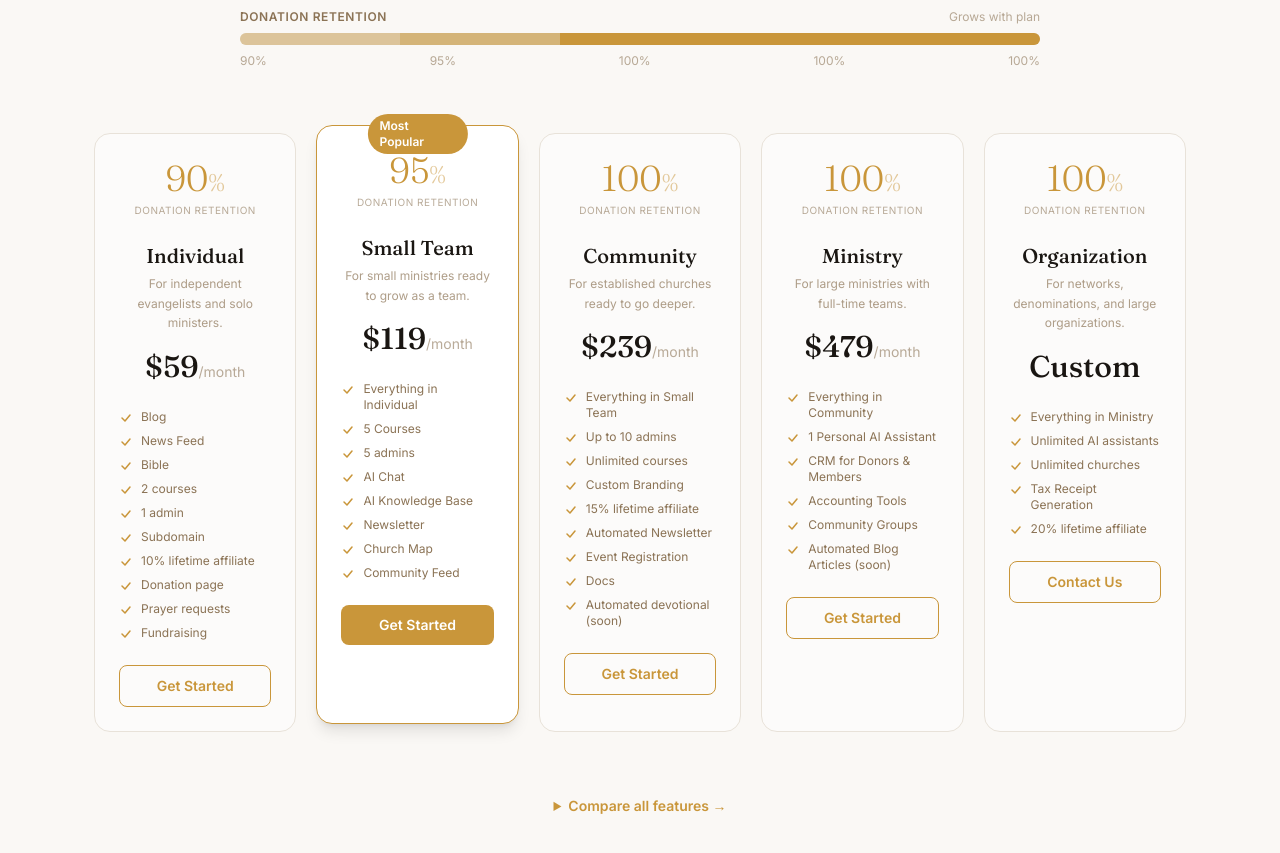
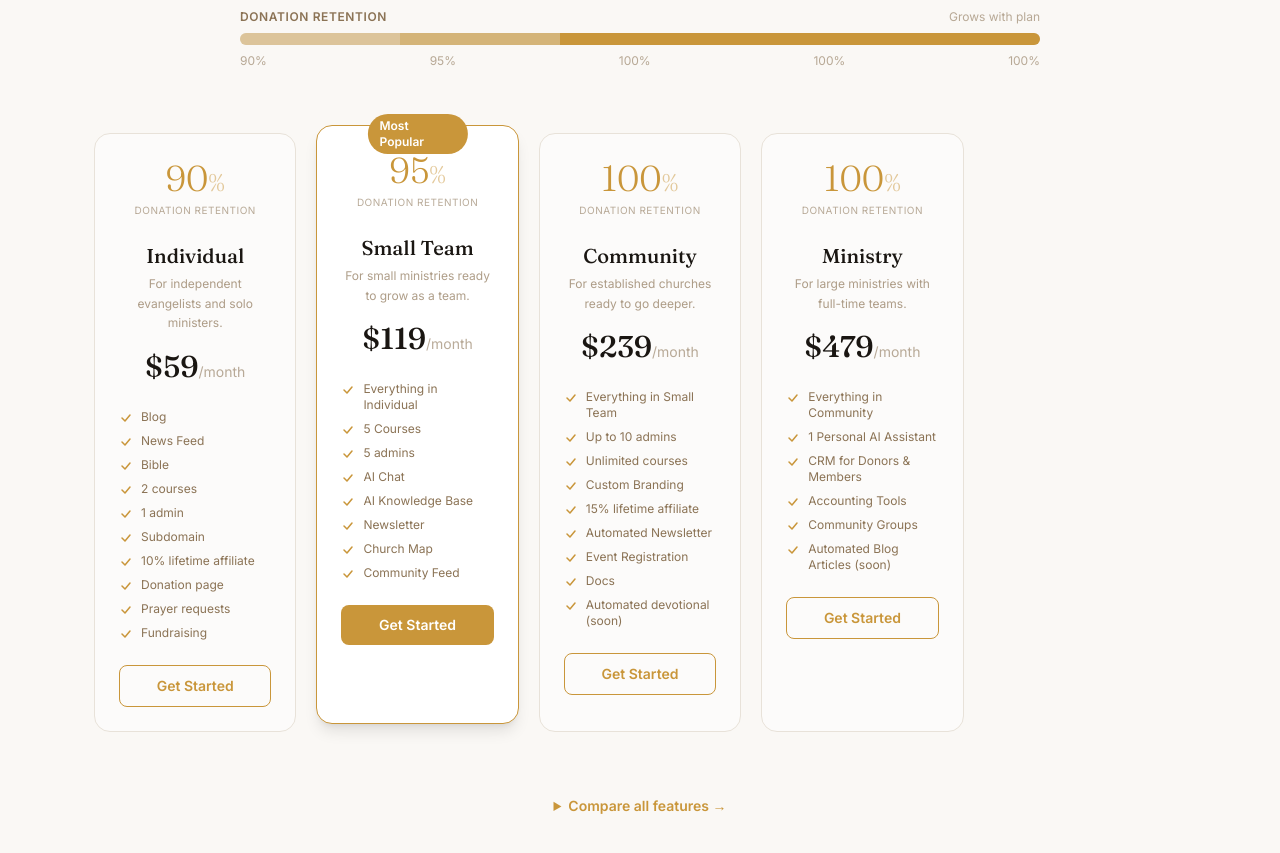
Before and after one commit to bumbmatei-sys/harvest-presentation-site, a React (Vite) app: page / in a window 1280 px wide. Shown: the part 6560-7413 px from the top of the page. Built offline with nearby package versions, Linux system fonts and the light colour scheme.

Commit message:
Remove Organization plan from pricing page — Ministry is now top tier

```diff
--- a/src/components/PricingSection.tsx
+++ b/src/components/PricingSection.tsx
@@ -34,14 +34,6 @@ const plans = [
     desc: "For large ministries with full-time teams.",
     features: ["Everything in Community", "1 Personal AI Assistant", "CRM for Donors & Members", "Accounting Tools", "Community Groups", "Automated Blog Articles (soon)"],
   },
-  {
-    name: "Organization",
-    price: "Custom",
-    period: "",
-    retention: 100,
-    desc: "For networks, denominations, and large organizations.",
-    features: ["Everything in Ministry", "Unlimited AI assistants", "Unlimited churches", "Tax Receipt Generation", "20% lifetime affiliate"],
-  },
 ];
 
 type CellValue = boolean | string;
@@ -55,31 +47,31 @@ interface FeatureRow {
 const featureTable: FeatureRow[] = [
   // Current features (merged with former "New Features" section)
   { feature: "Blog", values: [true, true, true, true, true] },
-  { feature: "News Feed", values: [true, true, true, true, true] },
-  { feature: "Bible", values: [true, true, true, true, true] },
-  { feature: "Prayer Requests", values: [true, true, true, true, true] },
-  { feature: "Donation Page", values: [true, true, true, true, true] },
-  { feature: "Fundraising", values: [true, true, true, true, true] },
-  { feature: "AI Chat", values: [false, true, true, true, true] },
-  { feature: "AI Knowledge Base", values: [false, true, true, true, true] },
-  { feature: "Courses", values: ["2", "5", "∞", "∞", "∞"] },
-  { feature: "Admin Accounts", values: ["1", "5", "10", "∞", "∞"] },
-  { feature: "Church Map", values: [false, true, true, true, true] },
-  { feature: "Newsletter", values: [false, true, true, true, true] },
-  { feature: "Custom Branding", values: [false, false, true, true, true] },
-  { feature: "Event Registration", values: [false, false, true, true, true] },
-  { feature: "Docs", values: [false, false, true, true, true] },
-  { feature: "AI Assistant", values: [false, false, false, "1", "∞"] },
-  { feature: "CRM (Donors & Members)", values: [false, false, false, true, true] },
-  { feature: "Accounting Tools", values: [false, false, false, true, true] },
-  { feature: "Community Groups", values: [false, false, false, true, true] },
-  { feature: "Unlimited Churches", values: [false, false, false, false, true] },
-  { feature: "Tax Receipt Generation", values: [false, false, false, false, true] },
-  { feature: "Lifetime Affiliate", values: ["10%", "10%", "15%", "15%", "20%"] },
-  { feature: "Donation Retention", values: ["90%", "95%", "100%", "100%", "100%"] },
+  { feature: "News Feed", values: [true, true, true, true] },
+  { feature: "Bible", values: [true, true, true, true] },
+  { feature: "Prayer Requests", values: [true, true, true, true] },
+  { feature: "Donation Page", values: [true, true, true, true] },
+  { feature: "Fundraising", values: [true, true, true, true] },
+  { feature: "AI Chat", values: [false, true, true, true] },
+  { feature: "AI Knowledge Base", values: [false, true, true, true] },
+  { feature: "Courses", values: ["2", "5", "∞", "∞"] },
+  { feature: "Admin Accounts", values: ["1", "5", "10", "∞"] },
+  { feature: "Church Map", values: [false, true, true, true] },
+  { feature: "Newsletter", values: [false, true, true, true] },
+  { feature: "Custom Branding", values: [false, false, true, true] },
+  { feature: "Event Registration", values: [false, false, true, true] },
+  { feature: "Docs", values: [false, false, true, true] },
+  { feature: "AI Assistant", values: [false, false, false, "1"] },
+  { feature: "CRM (Donors & Members)", values: [false, false, false, true] },
+  { feature: "Accounting Tools", values: [false, false, false, true] },
+  { feature: "Community Groups", values: [false, false, false, true] },
+  { feature: "Unlimited Churches", values: [false, false, false, true] },
+  { feature: "Tax Receipt Generation", values: [false, false, false, true] },
+  { feature: "Lifetime Affiliate", values: ["10%", "10%", "15%", "15%"] },
+  { feature: "Donation Retention", values: ["90%", "95%", "100%", "100%"] },
   // Coming Soon
-  { feature: "Automated Devotional", values: [false, false, "soon", "soon", "soon"], section: 'coming-soon' },
-  { feature: "Automated Blog Articles", values: [false, false, false, "soon", "soon"], section: 'coming-soon' },
+  { feature: "Automated Devotional", values: [false, false, "soon", "soon"], section: 'coming-soon' },
+  { feature: "Automated Blog Articles", values: [false, false, false, "soon"], section: 'coming-soon' },
 ];
 
 export const PricingSection: React.FC = () => {
@@ -172,14 +164,6 @@ export const PricingSection: React.FC = () => {
                 ))}
               </ul>
 
-              {plan.name === "Organization" ? (
-                <a
-                  href="mailto:hello@theharvest.app?subject=Organization Plan Inquiry"
-                  className="block text-center py-2.5 rounded-lg text-sm font-semibold transition-all border border-gold text-gold hover:bg-gold hover:text-white"
-                >
-                  Contact Us
-                </a>
-              ) : (
               <a
                 href="https://theharvest.app"
                 className={`block text-center py-2.5 rounded-lg text-sm font-semibold transition-all ${
@@ -190,7 +174,6 @@ export const PricingSection: React.FC = () => {
               >
                 Get Started
               </a>
-              )}
             </div>
           ))}
         </div>
@@ -217,7 +200,7 @@ export const PricingSection: React.FC = () => {
                   <React.Fragment key={row.feature}>
                     {row.section === 'coming-soon' && i === featureTable.findIndex(r => r.section === 'coming-soon') && (
                       <tr>
-                        <td colSpan={6} className="pt-5 pb-2 px-0">
+                        <td colSpan={5} className="pt-5 pb-2 px-0">
                           <span className="text-[10px] font-semibold tracking-widest uppercase text-amber-500">
                             Coming Soon
                           </span>
```
Lines whose indentation alone changed are shown as unchanged.
